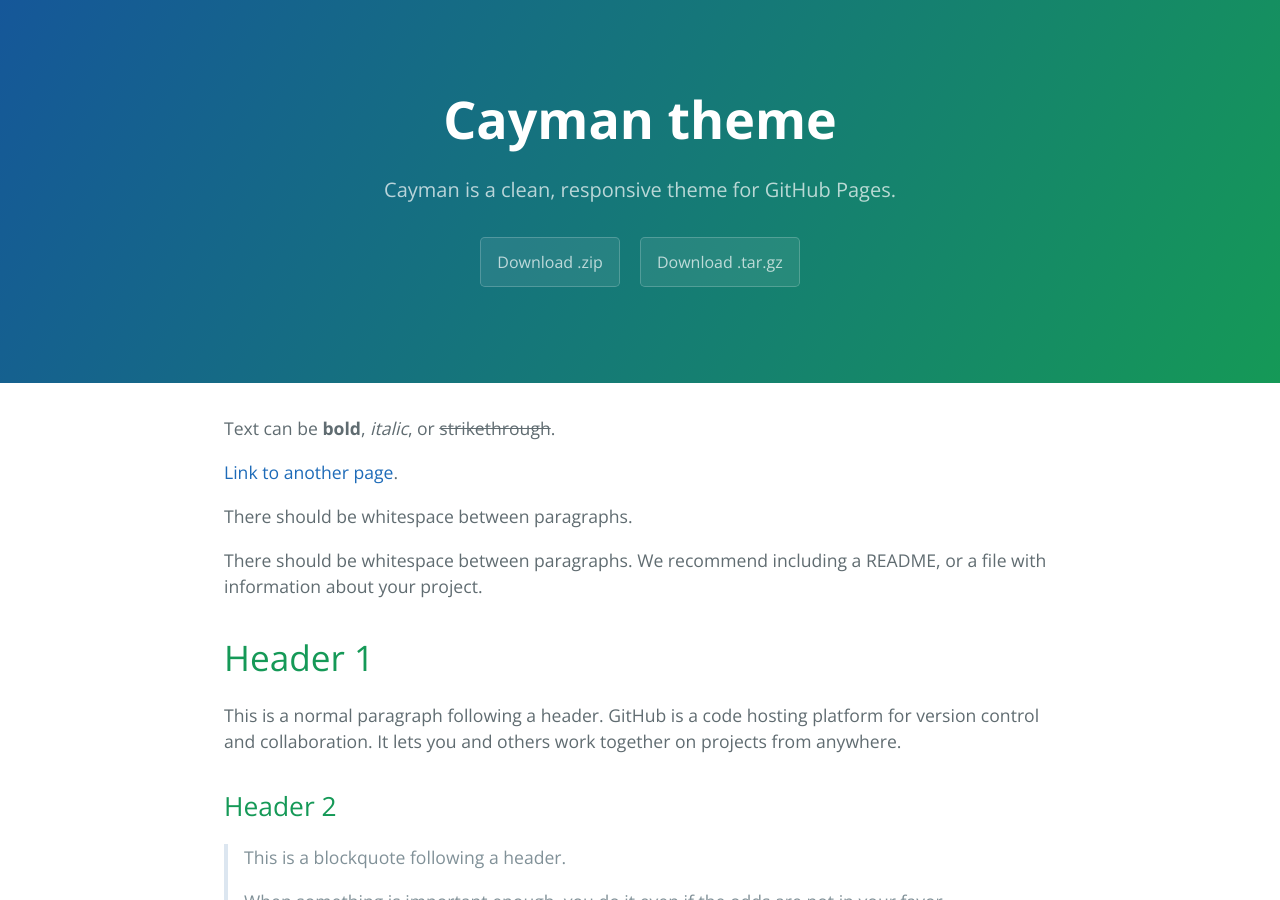
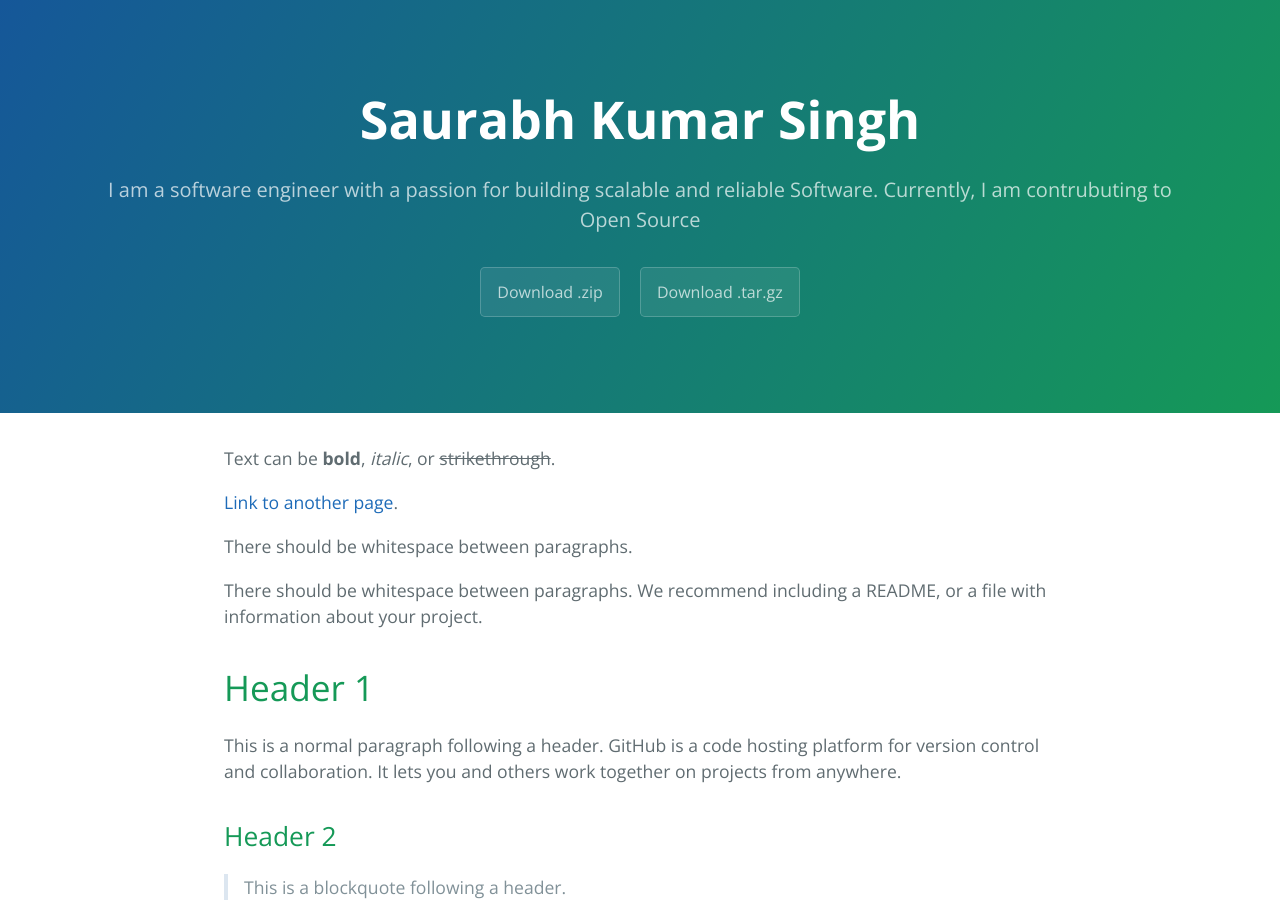
Before and after one commit to singh1203/singh1203.github.io, a Jekyll site: the page built from index.md, in a window 1280 px wide and 900 px high. Built offline with Jekyll 4.4.1, drawn with Linux system fonts in a browser that asks for light colours.

Commit message:
refactor: title for header
Signed-off-by: Saurabh Kumar Singh <singh1203.ss@gmail.com>

```diff
--- a/_config.yml
+++ b/_config.yml
@@ -1,5 +1,5 @@
-title: Cayman theme
-description: Cayman is a clean, responsive theme for GitHub Pages.
+title: Saurabh Kumar Singh
+description: I am a software engineer with a passion for building scalable and reliable Software. Currently, I am contrubuting to Open Source
 show_downloads: true
 google_analytics:
 theme: jekyll-theme-cayman
```
Also changed, not shown: 1 other file.
